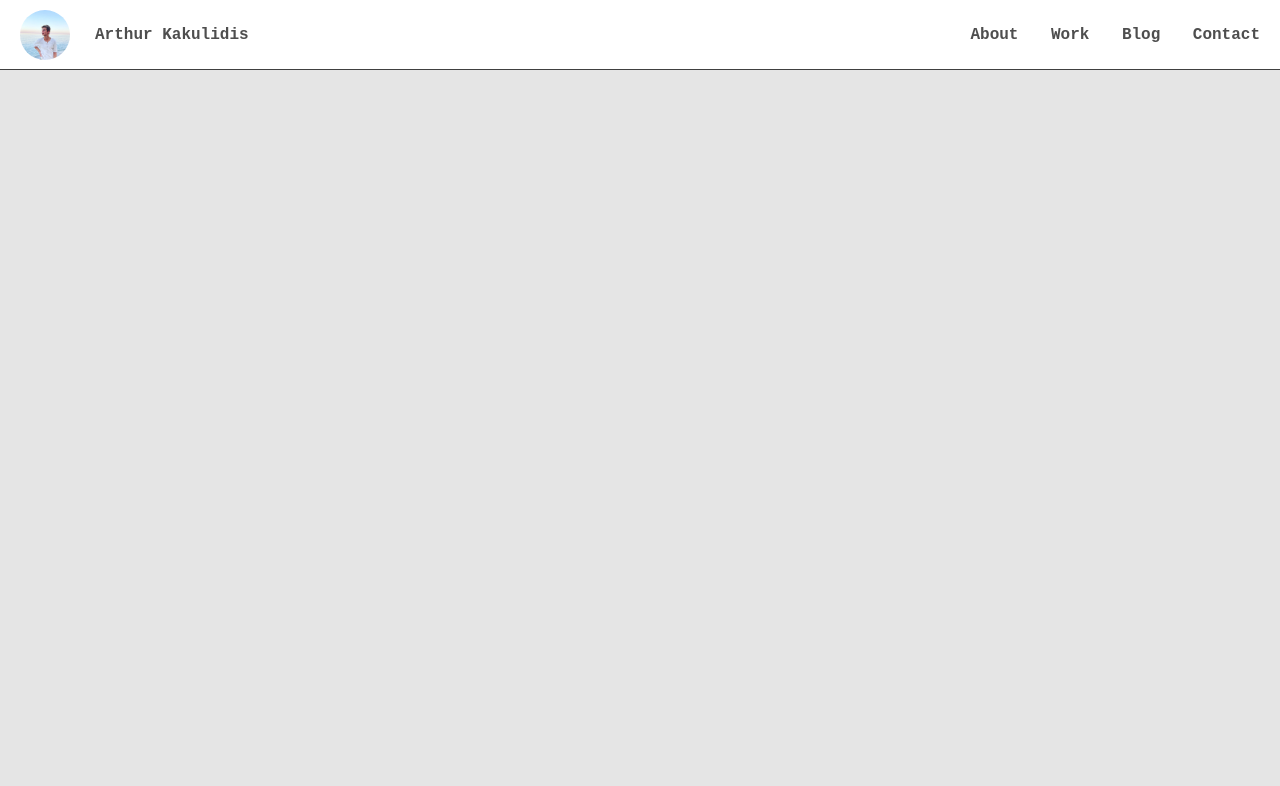
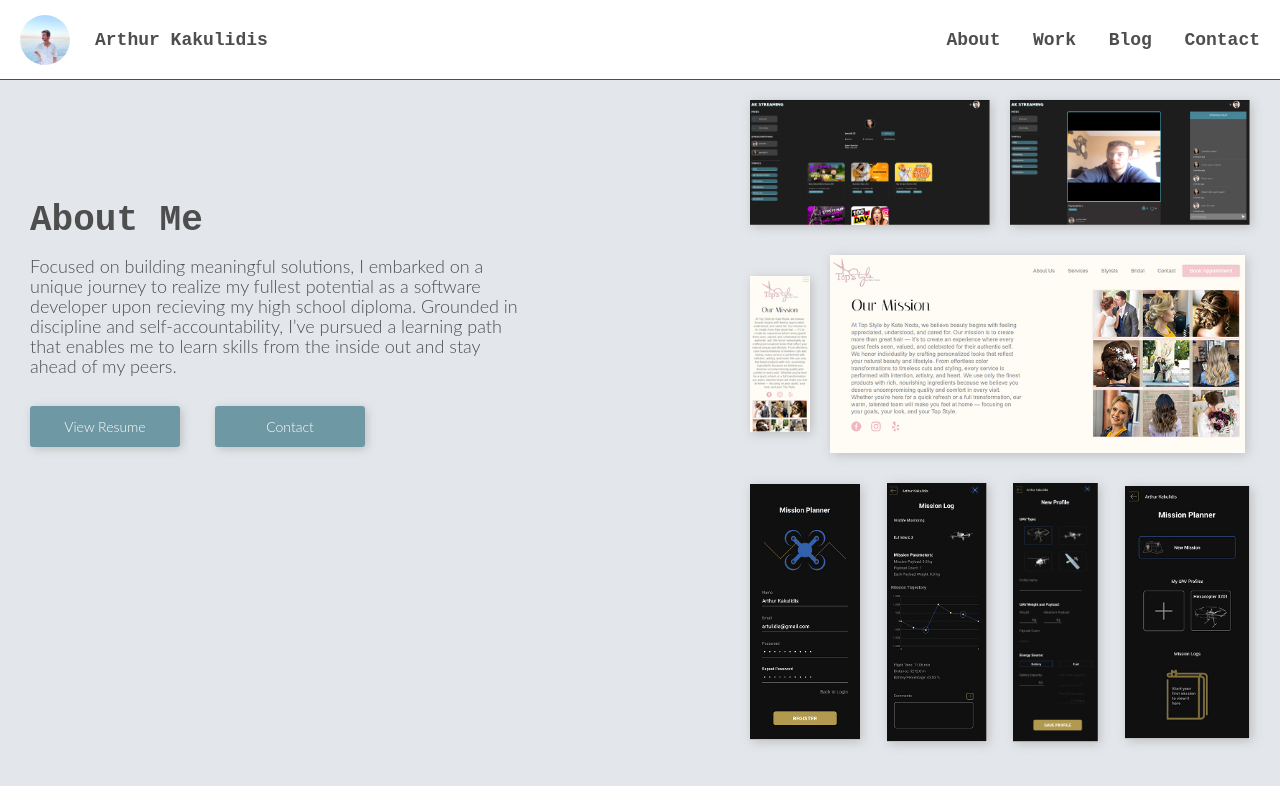
Before and after one commit to artulidis/portfolio, a plain HTML site: page index.html in a window 1280 px wide. Drawn offline with Linux system fonts and the light colour scheme.

Commit message:
About me section desktop

```diff
--- a/index.css
+++ b/index.css
@@ -1,8 +1,12 @@
 /* Root Variables */
 
 :root {
-  --background-color: #E5E5E5;
-  --font-color-bold: #4E4E4E;
+  --background-color: #E3E7EC;
+  --gray: #4E4E4E;
+  --blue: #6F98A5;
+
+  --font-size-regular: 1.8rem;
+  --font-size-large: 3.6rem;
 }
 
 /* Global Resets */
@@ -32,20 +36,33 @@ body {
   font-optical-sizing: auto;
   font-weight: 800;
   font-style: normal;
-  color: var(--font-color-bold);
+  color: var(--gray);
+}
+
+.lato {
+  font-family: "Lato", sans-serif;
+  font-weight: 300;
+  font-style: normal;
+}
+
+a {
+    text-decoration: none;
 }
 
 /* Main Styles */
 
 header {
+    position: fixed;
+    top: 0;
     background: white;
     width: 100%;
-    height: 7rem;
-    border-bottom: 1px solid rgb(0, 0, 0, 0.75);
+    height: 8rem;
     display: flex;
+    border-bottom: 1px solid var(--gray);
     justify-content: space-between;
     align-items: center;
-    padding: 0 20px 0 20px;
+    padding: 0 2rem;
+    z-index: 1;
 }
 
 #menuSignature {
@@ -54,7 +71,7 @@ header {
 }
 
 header h3 {
-    font-size: 1.6rem;
+    font-size: var(--font-size-regular);
     margin-left: 2.5rem;
 }
 
@@ -65,12 +82,10 @@ header img {
 }
 
 header nav a {
-    text-decoration: none;
     position: relative;
     margin-left: 3rem;
-    text-decoration: none;
     color: inherit;
-    font-size: 1.6rem;
+    font-size: var(--font-size-regular);
     display: inline-block;
 }
 
@@ -81,7 +96,7 @@ header nav a::after {
     bottom: -4px;
     width: 0%;
     height: 3px;
-    background: #6F98A5;
+    background: var(--blue);
     transition: width 0.25s ease;
     transform-origin: left;
 }
@@ -89,3 +104,68 @@ header nav a::after {
 header nav a:hover::after {
     width: 100%;
 }
+
+section {
+    padding: 0 3rem;
+    display: flex;
+    align-items: start;
+    justify-content: space-between;
+}
+
+#aboutMe { margin-top: 10rem; }
+
+.section-info-container { margin-top: 10rem; max-width: 50rem; }
+
+
+.section-info-container h1 {
+    font-size: var(--font-size-large);
+}
+
+.paragraph-text {
+    font-size: var(--font-size-regular);
+    line-height: 2rem;
+    margin: 1.5rem 0 3rem 0;
+    color: var(--gray)
+}
+
+.button-container {
+    display: flex;
+}
+
+.cta-button {
+    width: 15rem;
+    display: block;
+    padding: 12px 20px;
+    transition: 0.4s;
+    border-radius: 0.3rem;
+    text-align: center;
+    font-size: 1.4rem;
+    background: var(--blue);
+    color: white;
+    margin-right: 3.5rem;
+    box-shadow: 2px 2px 10px #BEBEBE;
+}
+
+.cta-button:hover { opacity: 0.8; }
+
+.image-gallery {
+    margin-left: 4rem;
+}
+
+.row {
+    display: flex;
+    justify-content: space-between;
+    margin-bottom: 3rem;
+    align-items: center;
+}
+
+.image-gallery img {
+    margin-left: 2rem;
+    box-shadow: 2px 2px 10px #BEBEBE;
+    cursor: pointer;
+    transition: 0.3s;
+}
+
+.image-gallery img:hover {
+    transform: scale(1.05);
+}
--- a/index.html
+++ b/index.html
@@ -22,7 +22,7 @@
     <!-- Desktop Menu -->
     <header>
         <div id="menuSignature">
-            <img src="./assets/arthur-kakulidis.png" />
+            <img src="./assets/arthur-kakulidis.png" alt="Profile picture" />
             <h3 class="gsc">Arthur Kakulidis</h3>
         </div>
 
@@ -34,6 +34,33 @@
         </nav>
     </header>
 
+    <section id="aboutMe">
+        <div class="section-info-container">
+            <h1 class="gsc">About Me</h1>
+            <p class="paragraph-text lato">Focused on building meaningful solutions, I embarked on a unique journey to realize my fullest potential as a software developer upon recieving my high school diploma. Grounded in discipline and self-accountability, I’ve pursued a learning path that enables me to learn skills from the inside out and stay ahead of my peers.</p>
 
+            <div class="button-container">
+                <a href="#" class="cta-button lato">View Resume</a>
+                <a href="#" class="cta-button lato">Contact</a>
+            </div>
+        </div>
+
+        <div class="image-gallery" id="aboutSectionGallery">
+            <div class="row">
+                <img src="./assets/webstream-profile.jpg" alt="Webstream profile page" width="240" />
+                <img src="./assets/webstream-live.jpg" alt="Webstream stream page" width="240" />
+            </div>
+            <div class="row" style="justify-content: start;">
+                <img src="./assets/topstyle-mobile.jpg" alt="TopStyle mobile" width="60" />
+                <img src="./assets/topstyle-desktop.jpg" alt="TopStyle desktop" width="415" />
+            </div>
+            <div class="row">
+                <img src="./assets/mp-register.jpg" alt="Mission Planner register user page" width="110" />
+                <img src="./assets/mp-mission-log.jpg" alt="Mission Planner mission log" width="100" />
+                <img src="./assets/mp-new-profile.jpg" alt="Mission Planner new UAV profile" width="85" />
+                <img src="./assets/mp-starter.jpg" alt="Mission Planner starter page" width="125" />
+            </div>
+        </div>
+    </section>
 </body>
 </html>
```
Also changed, not shown: assets/mp-mission-log.jpg (added), assets/mp-new-profile.jpg (added), assets/mp-register.jpg (added), assets/mp-starter.jpg (added), assets/topstyle-desktop.jpg (added), assets/topstyle-mobile.jpg (added), assets/webstream-live.jpg (added), assets/webstream-profile.jpg (added).
